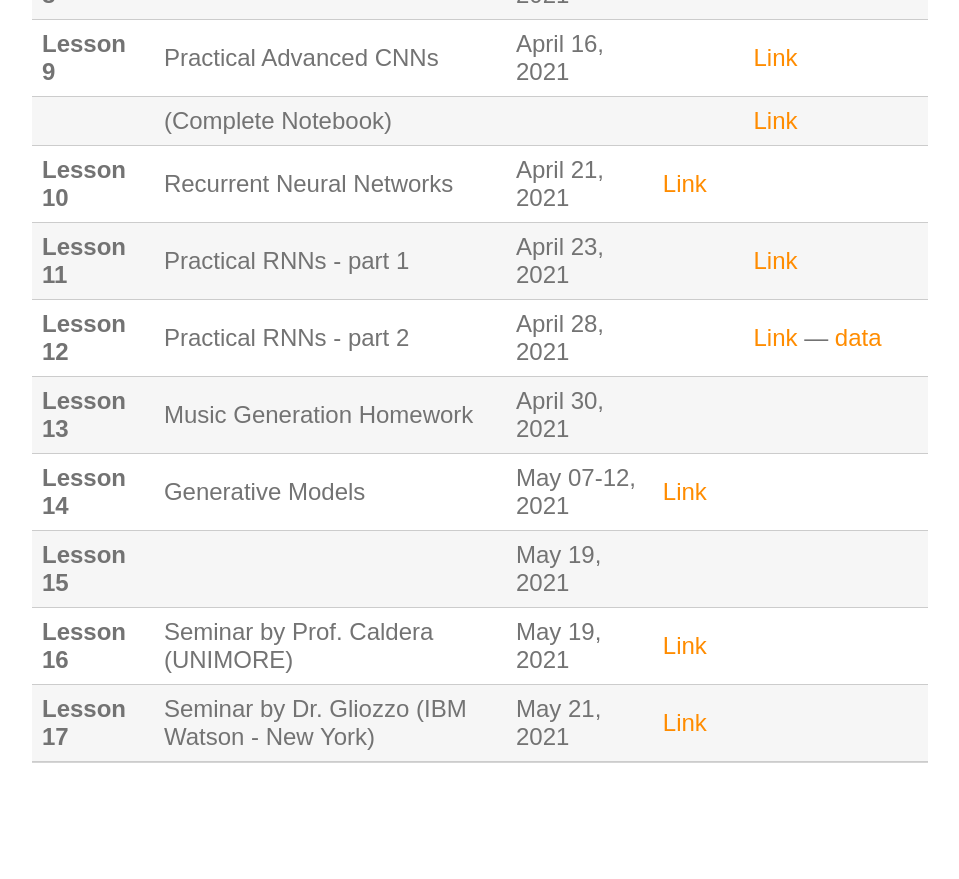
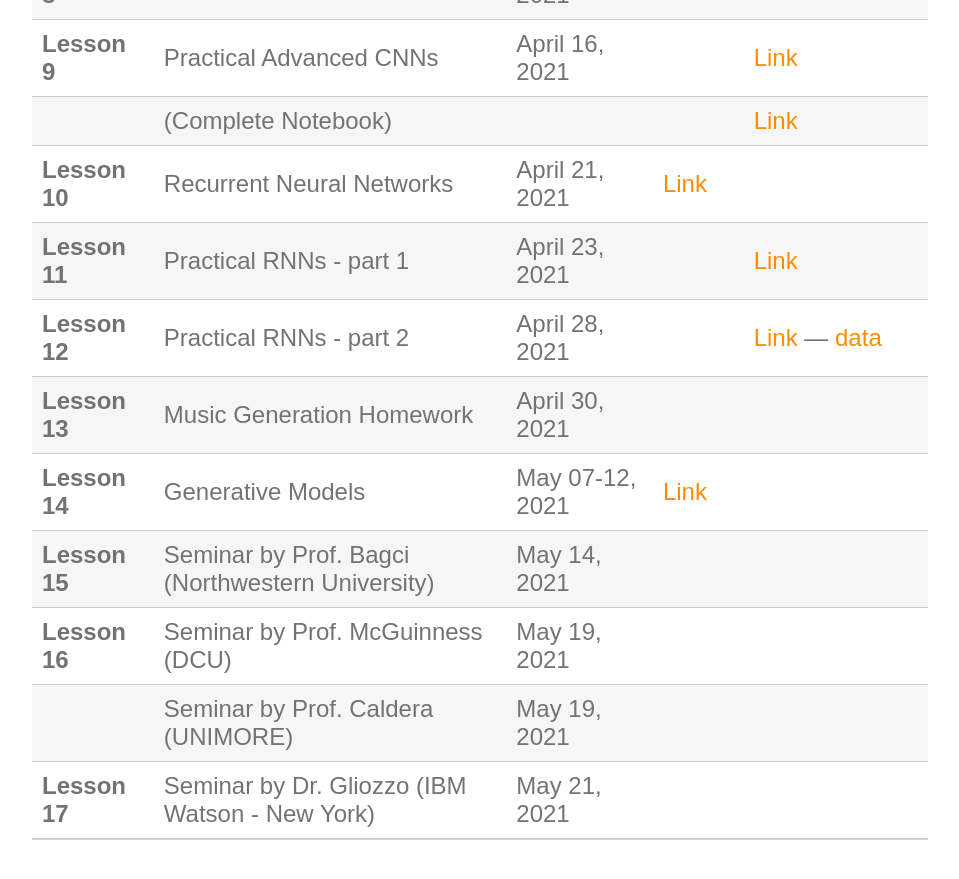
Before and after one commit to perceivelab/knowledge-discovery-course, a Jekyll site: the page built from lezioni.md, in a window 1280 px wide and 900 px high, scrolled down 1033 px. Shown: the top 879 px of the window, without its empty margins (160-1119 px from the left). Built offline with Jekyll 4.4.1, drawn with Linux system fonts in a browser that asks for light colours; our own code applies the rules of GitHub Pages for plain Markdown files; before the commit the page ends 1856 px from its top, so only the background shows below that.

Commit message:
Update lezioni.md

```diff
--- a/lezioni.md
+++ b/lezioni.md
@@ -20,9 +20,10 @@ Here you find all the needed slides, notebooks, code and notes for the knowledge
 | **Lesson 12** | Practical RNNs - part 2| April 28, 2021 |  | [Link](https://colab.research.google.com/drive/1bdrMmaGWtAJjEvy7pmTXmz_Hc5pab6MY?usp=sharing) --- [data](https://drive.google.com/file/d/13mSiTXXjMRFKsnu24f9Ro9w50V63NOof/view?usp=sharing) |
 | **Lesson 13** | Music Generation Homework| April 30, 2021 |  | |
 | **Lesson 14** | Generative Models | May 07-12, 2021 | [Link](https://drive.google.com/file/d/1El8t_3O8dSH_EO_ZB1jDR1uZe3-aGLfo/view?usp=sharing) |  |
-| **Lesson 15** |  | May 19, 2021 |  |  |
-| **Lesson 16** | Seminar by Prof. Caldera (UNIMORE) | May 19, 2021 | [Link](https://drive.google.com/file/d/1El8t_3O8dSH_EO_ZB1jDR1uZe3-aGLfo/view?usp=sharing) |  |
-| **Lesson 17** | Seminar by Dr. Gliozzo (IBM Watson - New York) | May 21, 2021 | [Link](https://drive.google.com/file/d/1El8t_3O8dSH_EO_ZB1jDR1uZe3-aGLfo/view?usp=sharing) |  |
+| **Lesson 15** | Seminar by Prof. Bagci (Northwestern University) | May 14, 2021 |  |  |
+| **Lesson 16** | Seminar by Prof. McGuinness (DCU) | May 19, 2021 |  |  |
+|  | Seminar by Prof. Caldera (UNIMORE) | May 19, 2021 | |  |
+| **Lesson 17** | Seminar by Dr. Gliozzo (IBM Watson - New York) | May 21, 2021 | |  |
 
 
 
```
